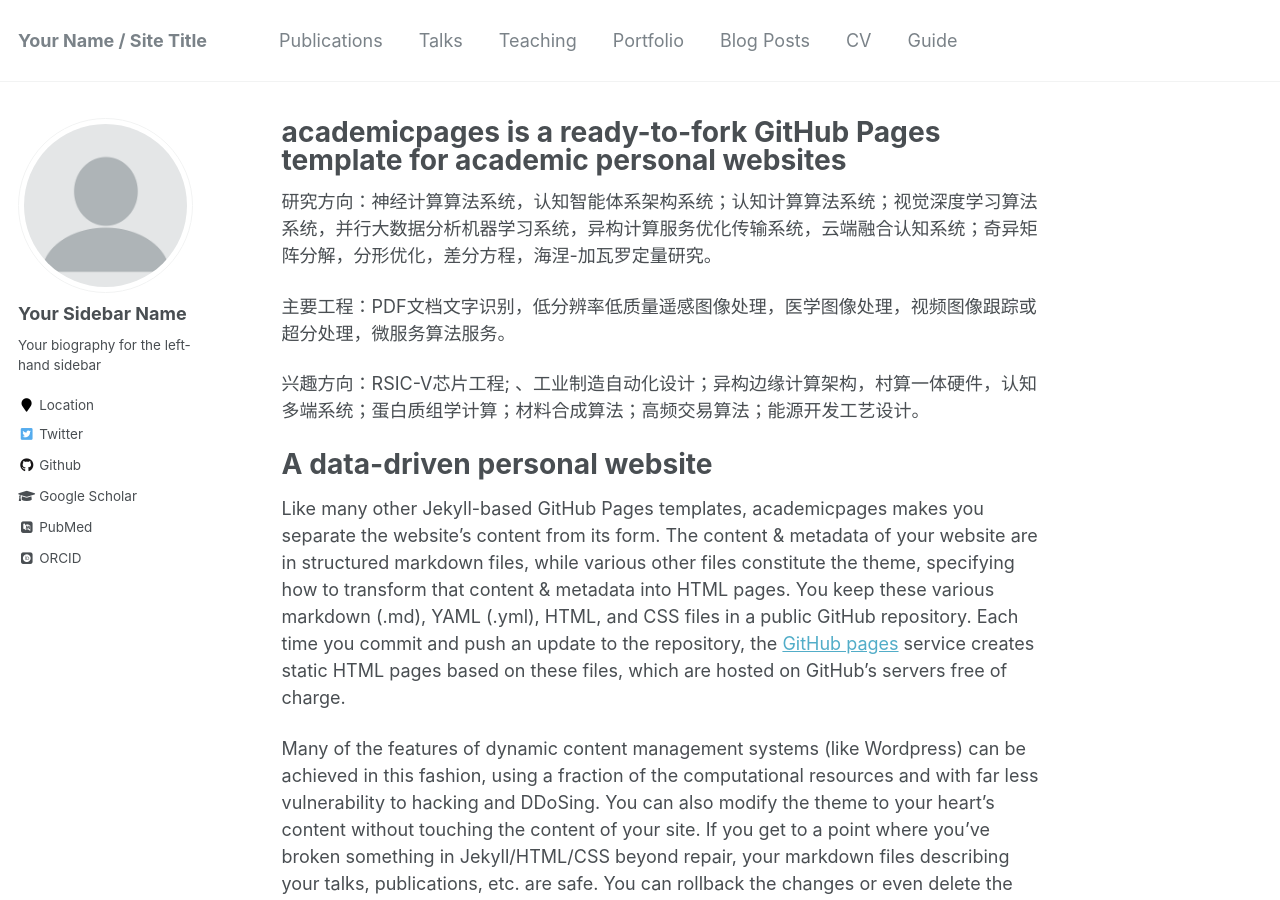
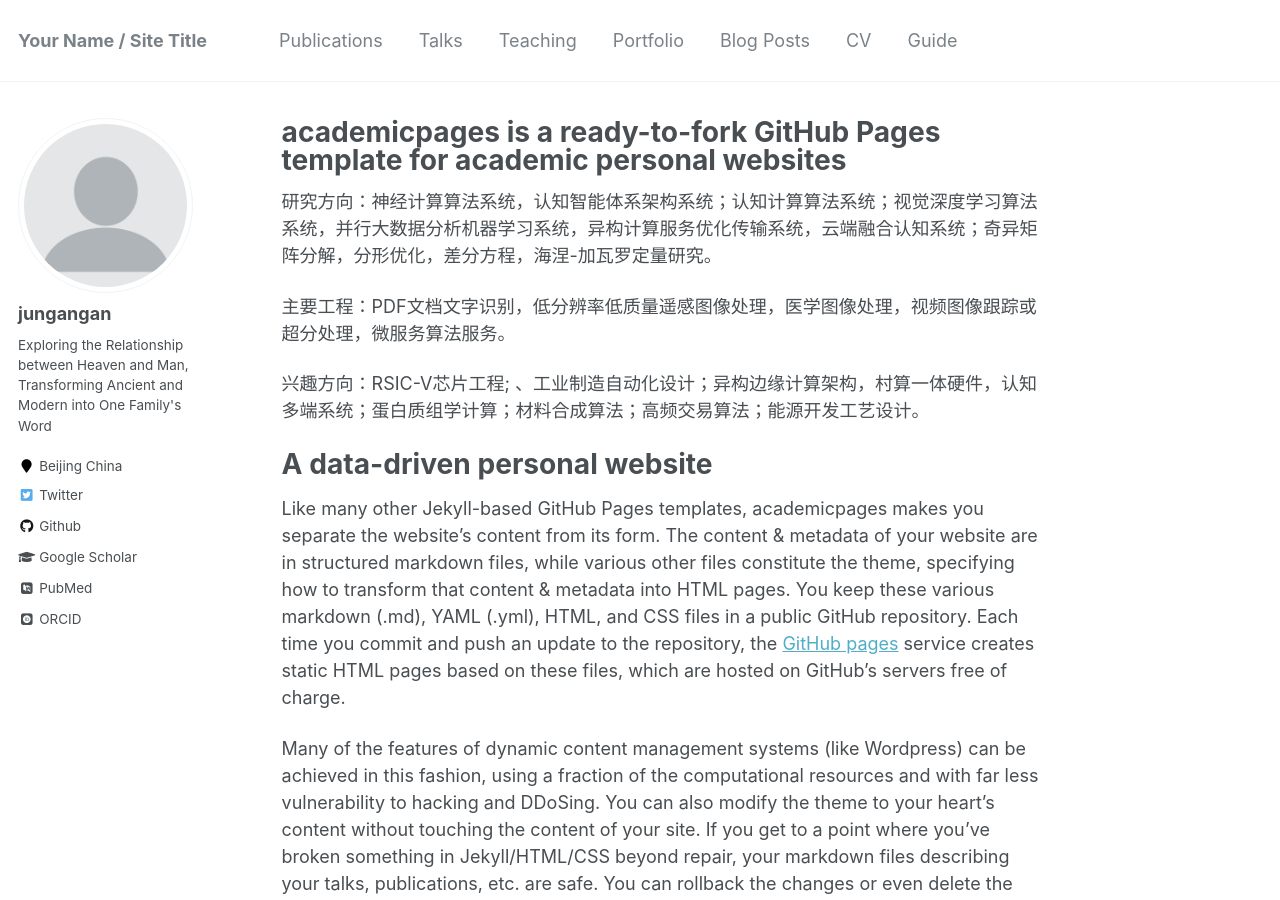
Before and after one commit to Eric3911/Eric3911.github.io, a Jekyll site: the page built from _pages/about.md, in a window 1280 px wide and 900 px high. Built offline with Jekyll 4.4.1, drawn with Linux system fonts in a browser that asks for light colours; some web fonts are replaced.

Commit message:
Update _config.yml

```diff
--- a/_config.yml
+++ b/_config.yml
@@ -80,10 +80,10 @@ analytics:
 
 # Site Author
 author:
-  name             : "Your Sidebar Name"
+  name             : "jungangan"
   avatar           : "profile.png"
-  bio              : "Your biography for the left-hand sidebar"
-  location         : "Location"
+  bio              : "Exploring the Relationship between Heaven and Man, Transforming Ancient and Modern into One Family's Word"
+  location         : "Beijing China"
   employer         :
   pubmed           : "https://www.ncbi.nlm.nih.gov/pubmed/?term=john+snow"
   googlescholar    : "http://yourfullgooglescholarurl.com"
```
